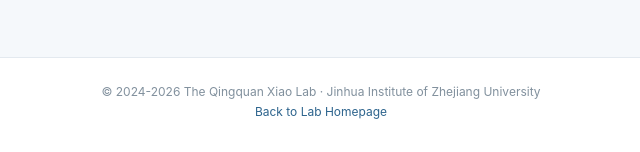
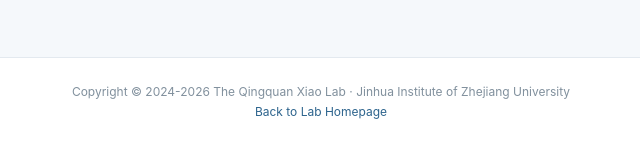
Before and after one commit to Phoenixiao/Qingquan-Xiao-Laboratory, a plain HTML site: page tools/sequence-utilities.html in a window 1280 px wide. Shown: the part 804-956 px from the top of the page, 319-959 px from the left. Drawn offline with Linux system fonts and the light colour scheme.

Commit message:
Fix copyright notice format in footer

```diff
--- a/tools/sequence-utilities.html
+++ b/tools/sequence-utilities.html
@@ -57,7 +57,7 @@ footer{padding:24px 28px 32px;color:#81909d;text-align:center;font-size:12px;bac
 <div class="notice">Translation uses the standard genetic code and reads from the first nucleotide in the selected frame (frame 1). It does not identify ORFs or predict protein function. Ambiguous codons are translated as X.</div>
 
 </main>
-<footer>© 2024-<span id="year"></span> The Qingquan Xiao Lab · Jinhua Institute of Zhejiang University<br><a href="../index.html">Back to Lab Homepage</a></footer>
+<footer>Copyright © 2024-<span id="year"></span> The Qingquan Xiao Lab · Jinhua Institute of Zhejiang University<br><a href="../index.html">Back to Lab Homepage</a></footer>
 <script>document.getElementById('year').textContent=new Date().getFullYear();</script>
 <script>
 const $=id=>document.getElementById(id);let output='';
```
